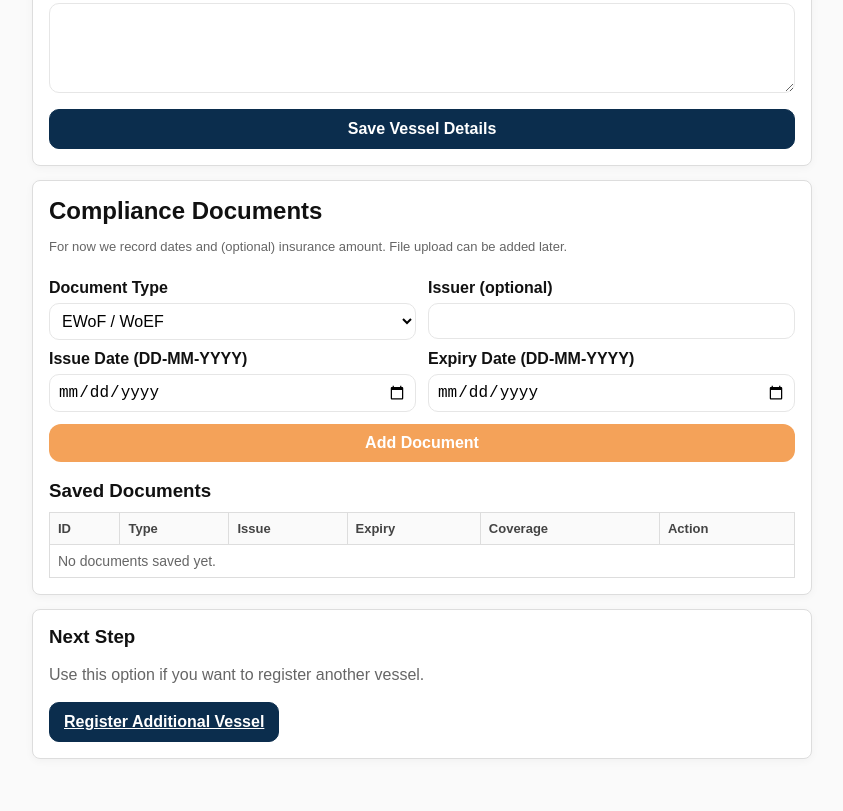
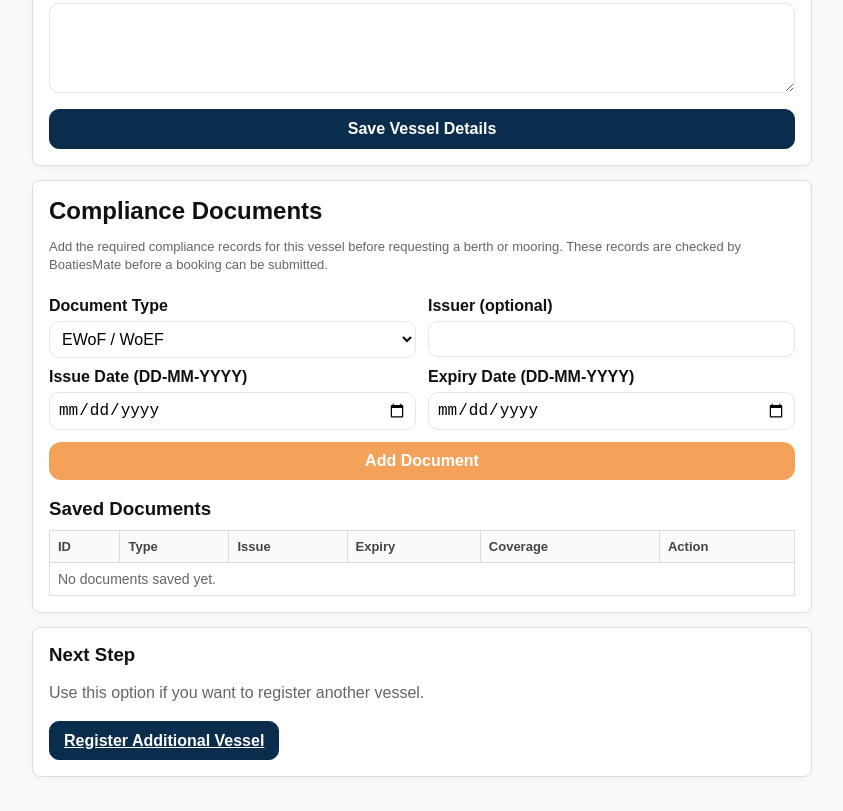
Before and after one commit to NAVY73/Jeanette, a website: page public/profile.html in a window 1280 px wide. Shown: the part 1258-2069 px from the top of the page, without its empty margins (218-1061 px from the left). Drawn offline with Linux system fonts and the light colour scheme.

Commit message:
Improve boatie compliance guidance and readiness UX

```diff
--- a/public/profile.html
+++ b/public/profile.html
@@ -185,7 +185,7 @@
   <div class="card">
     <h2>Compliance Documents</h2>
     <p class="muted small">
-      For now we record dates and (optional) insurance amount. File upload can be added later.
+      Add the required compliance records for this vessel before requesting a berth or mooring. These records are checked by BoatiesMate before a booking can be submitted.
     </p>
 
     <div class="row">
```
